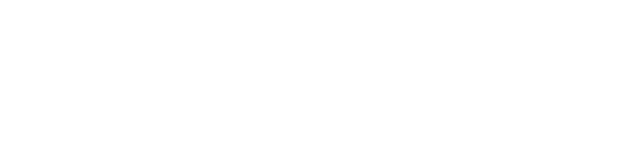
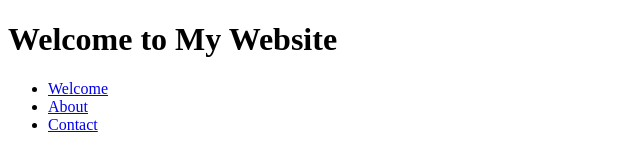
Before and after one commit to JihedGo/code2cloud, a plain HTML site: page index.html in a window 1280 px wide. Shown: the whole page, without its empty margins (0-640 px from the left). Drawn offline with Linux system fonts and the light colour scheme.

Commit message:
frontside changes

```diff
--- a/index.html
+++ b/index.html
@@ -6,6 +6,11 @@
     <title>Document</title>
 </head>
 <body>
-
+    <h1>Welcome to My Website</h1>
+    <ul>
+        <li><a href="index.html">Welcome</a></li>
+        <li><a href="about.html">About</a></li>
+        <li><a href="contact.html">Contact</a></li>
+    </ul>
 </body>
 </html>
```
